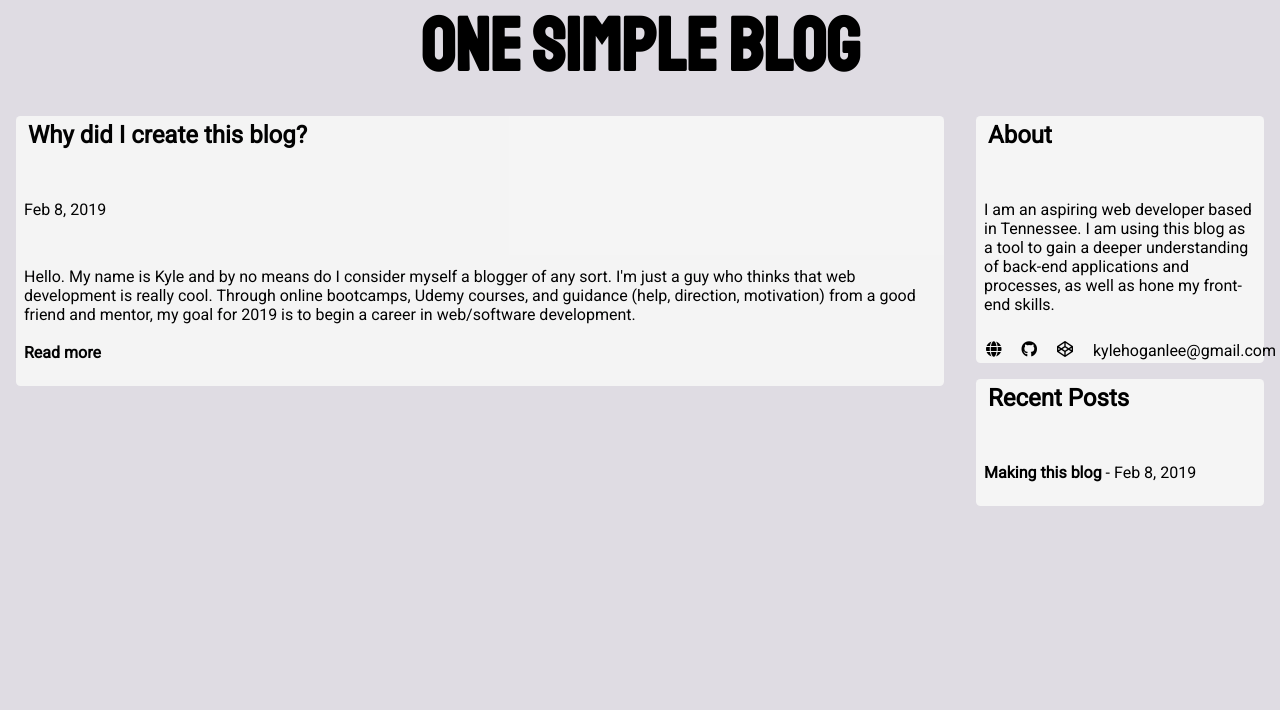
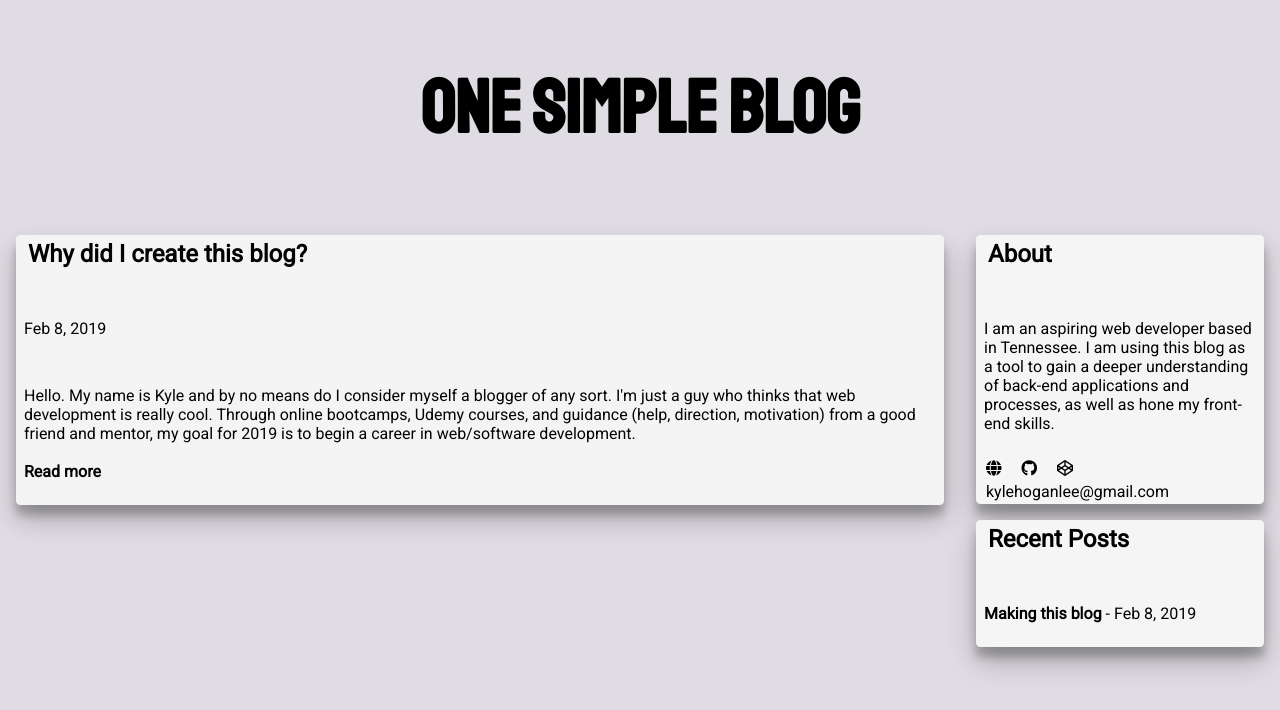
Before and after one commit to kylelee33/blog, a website: page public/index.html in a window 1280 px wide. Drawn offline with Linux system fonts and the light colour scheme.

Commit message:
Fixed responsiveness of design

```diff
--- a/public/assets/css/main.css
+++ b/public/assets/css/main.css
@@ -10,10 +10,13 @@ body {
 .header {
     width: 100%;
     text-align: center;
+    align-items: center;
+    justify-content: center;
+    display: flex;
     padding: 0px;
     border-radius: 0px 0px 4.5px 4.5px;
-    height: 100px;
     font-size: 50px;
+
 }
 
 .main-header-text {
@@ -27,6 +30,7 @@ body {
     padding: 1em;
     float: left;
     opacity: 0.99;
+
 }
 
 .right {
@@ -60,6 +64,9 @@ body {
     font-family: 'Roboto', sans-serif;
     width: auto;
     height: auto;
+    word-wrap: break-word;
+    hyphens: auto;
+    box-shadow: 0 14px 28px rgba(0,0,0,0.25), 0 10px 10px rgba(0,0,0,0.22);
 }
 
 .about {
@@ -90,6 +97,12 @@ a:visited {
     display: flex;
     flex-direction: row;
     justify-content: flex-start;
+    flex-wrap: wrap;
+    overflow-wrap: break-word;
+    word-wrap: break-word;
+    word-break: break-all;
+    hyphens: auto;
+
 
 }
 
@@ -99,6 +112,7 @@ a:visited {
 
 .email-link {
     padding: 3px 10px 3px;
+
 }
 
 @media screen and (max-width: 520px) {
@@ -111,6 +125,8 @@ a:visited {
 
     .header {
         font: 24px;
+        height: 200px;
+        width: 100%;
         visibility: none;
     }
     .left, .right {
```
